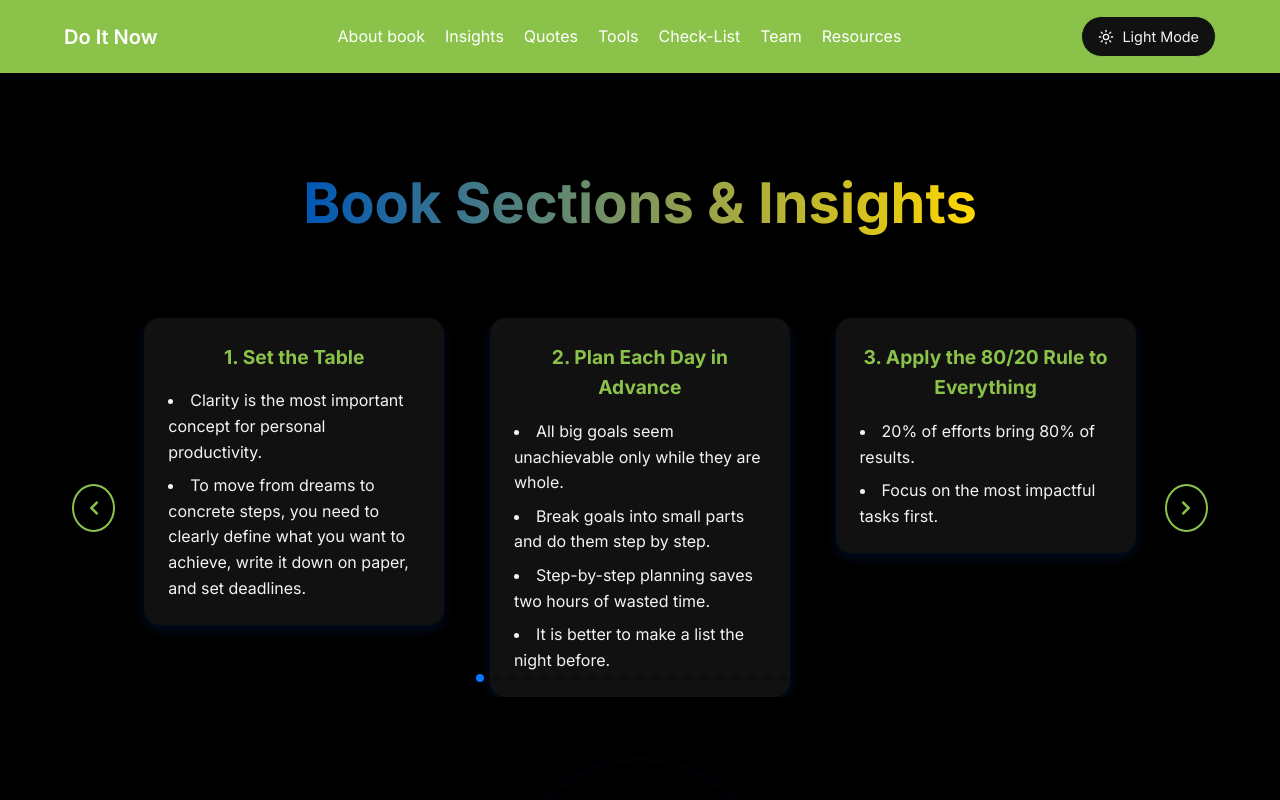
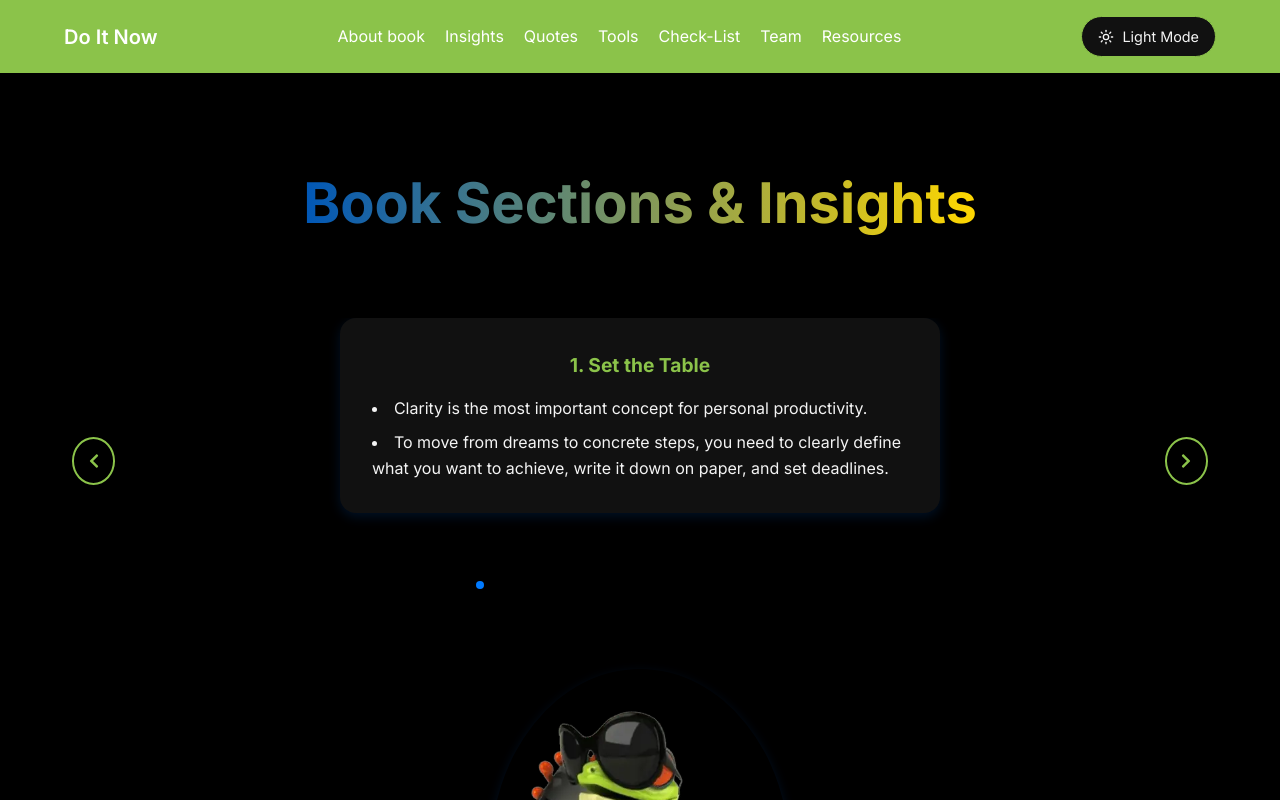
Before and after one commit to Ded-Goit/my-book-site, a Next.js app: page /insights in a window 1280 px wide. Shown: the top 800 px of the page. Built offline with nearby package versions, Linux system fonts and the light colour scheme.

Commit message:
edit insihts

```diff
--- a/app/globals.css
+++ b/app/globals.css
@@ -19,6 +19,8 @@
   --hover-text-dark: #1c1f23;
   --hover-scale: 1.05;
   --transition-base: 0.3s ease;
+  --pagination-bullet: #555; /* темніші смужки */
+  --pagination-bullet-active: var(--accent, #8bc34a); /* яскравий акцент */
 }
 
 /* Light theme overrides */
@@ -30,6 +32,8 @@ html.light {
 
   --card-bg: #fff;
   --card-shadow: rgba(0, 0, 0, 0.1);
+  --pagination-bullet: #ccc;
+  --pagination-bullet-active: var(--accent, #0057b7);
 }
 
 /* -------- RESET & BASE -------- */
--- a/app/insights/insights.module.css
+++ b/app/insights/insights.module.css
@@ -1,4 +1,5 @@
-/* Wrapper */
+/* -------- BASE -------- */
+
 .wrapper {
   padding: 2rem 1rem;
   display: flex;
@@ -40,6 +41,8 @@
 
 .swiperContainer {
   width: 100%;
+  position: relative; /* Щоб пагінація була відносно контейнера */
+  padding-bottom: 50px; /* Додаємо місце під пагінацію */
 }
 
 .slide {
@@ -50,13 +53,21 @@
 .slideCard {
   background: var(--card-bg, #fff);
   border-radius: 1rem;
-  padding: 1.5rem;
+  padding: 2rem;
   box-shadow: 0 4px 12px rgba(0, 87, 183, 0.2);
   display: flex;
   flex-direction: column;
   gap: 1rem;
-  max-width: 300px;
-  transition: transform 0.3s ease, box-shadow 0.3s ease;
+  width: 90%;
+  max-width: 600px;
+  transition: transform 0.3s ease, box-shadow 0.3s ease, width 0.3s ease;
+}
+
+@media (max-width: 768px) {
+  .slideCard {
+    width: 100%;
+    max-width: 100%;
+  }
 }
 
 .slideCard:hover {
@@ -76,6 +87,8 @@
   flex-direction: column;
   gap: 0.5rem;
 }
+
+/* -------- NAV BUTTONS -------- */
 
 .navButton {
   display: flex;
@@ -97,15 +110,37 @@
   transform: translateY(-4px);
 }
 
-/* Swiper pagination */
+/* Сховати стрілки на мобільних */
+@media (max-width: 768px) {
+  .navButton {
+    display: none;
+  }
+}
+
+/* -------- PAGINATION -------- */
+
+/* Пагінація завжди всередині .swiperContainer => позиція relative + padding-bottom */
+.swiperContainer .swiper-pagination {
+  bottom: 0; /* чітко внизу */
+}
+
 .swiper-pagination-bullet {
-  background: #ccc;
-  opacity: 1;
+  width: 24px;
+  height: 4px;
+  border-radius: 4px;
+  background: var(--pagination-bullet, #ccc);
+  opacity: 0.5;
+  transition: all 0.3s ease;
+  margin: 0 4px;
 }
 
 .swiper-pagination-bullet-active {
-  background: var(--accent, #0057b7);
+  opacity: 1;
+  background: var(--pagination-bullet-active, #0057b7);
+  width: 40px;
 }
+
+/* -------- FROG -------- */
 
 .frogImageWrapper {
   margin-top: 2rem;
--- a/app/insights/page.tsx
+++ b/app/insights/page.tsx
@@ -1,13 +1,4 @@
-/*"use client";
-
-import Image from "next/image";
-import styles from "./insights.module.css";
-import { Swiper, SwiperSlide } from "swiper/react";
-import { Navigation, Pagination } from "swiper/modules";
-import { useRef } from "react";
-import { FaChevronLeft, FaChevronRight } from "react-icons/fa";
-
-const sections = [
+/*const sections = [
   {
     number: 1,
     title: "Set the Table",
@@ -201,91 +192,16 @@ const sections = [
       "Real progress comes when you concentrate.",
     ],
   },
-];
-
-export default function MethodsPage() {
-  const prevRef = useRef(null);
-  const nextRef = useRef(null);
-
-  return (
-    <section className={styles.wrapper}>
-      <h1 className={styles.heading}>Book Sections & Insights</h1>
-
-      <div className={styles.navButtons}>
-        <button ref={prevRef} className={styles.navButton}>
-          <FaChevronLeft />
-        </button>
-        <button ref={nextRef} className={styles.navButton}>
-          <FaChevronRight />
-        </button>
-      </div>
-
-      <Swiper
-        modules={[Navigation, Pagination]}
-        spaceBetween={20}
-        loop={true}
-        navigation={{
-          prevEl: prevRef.current,
-          nextEl: nextRef.current,
-        }}
-        onInit={(swiper) => {
-          if (
-            swiper.params.navigation &&
-            typeof swiper.params.navigation !== "boolean"
-          ) {
-            swiper.params.navigation.prevEl = prevRef.current;
-            swiper.params.navigation.nextEl = nextRef.current;
-          }
-          swiper.navigation.init();
-          swiper.navigation.update();
-        }}
-        pagination={{ clickable: true }}
-        speed={600}
-        breakpoints={{
-          0: { slidesPerView: 1 },
-          768: { slidesPerView: 2 },
-          1200: { slidesPerView: 3 },
-        }}
-      >
-        {sections.map((section, i) => (
-          <SwiperSlide key={i}>
-            <div className={styles.slideCard}>
-              <div className={styles.cardHeader}>
-                <h3>
-                  {section.number}. {section.title}
-                </h3>
-              </div>
-              <ul>
-                {section.insights.map((insight, j) => (
-                  <li key={j}>{insight}</li>
-                ))}
-              </ul>
-            </div>
-          </SwiperSlide>
-        ))}
-      </Swiper>
-
-      <div className={styles.frogImageWrapper}>
-        <Image
-          src="/frogs/telefon_frog.webp"
-          alt="Telefon Frog"
-          width={300}
-          height={300}
-          className={styles.frogImage}
-          priority
-        />
-      </div>
-    </section>
-  );
-}*/
+];*/
 "use client";
 
 import Image from "next/image";
 import styles from "./insights.module.css";
 import { Swiper, SwiperSlide } from "swiper/react";
 import { Navigation, Pagination } from "swiper/modules";
-import { useRef } from "react";
 import { FaChevronLeft, FaChevronRight } from "react-icons/fa";
+import { useRef, useEffect } from "react";
+import type { Swiper as SwiperType } from "swiper";
 
 const sections = [
   {
@@ -486,6 +402,22 @@ const sections = [
 export default function MethodsPage() {
   const prevRef = useRef<HTMLButtonElement | null>(null);
   const nextRef = useRef<HTMLButtonElement | null>(null);
+  const swiperRef = useRef<SwiperType | null>(null);
+
+  useEffect(() => {
+    if (
+      swiperRef.current &&
+      swiperRef.current.params.navigation &&
+      typeof swiperRef.current.params.navigation !== "boolean"
+    ) {
+      swiperRef.current.params.navigation.prevEl = prevRef.current;
+      swiperRef.current.params.navigation.nextEl = nextRef.current;
+
+      swiperRef.current.navigation.destroy();
+      swiperRef.current.navigation.init();
+      swiperRef.current.navigation.update();
+    }
+  }, []);
 
   return (
     <section className={styles.wrapper}>
@@ -498,29 +430,14 @@ export default function MethodsPage() {
 
         <Swiper
           modules={[Navigation, Pagination]}
-          spaceBetween={20}
+          slidesPerView={1}
+          centeredSlides={true}
+          spaceBetween={40}
           loop={true}
-          navigation={{
-            prevEl: prevRef.current,
-            nextEl: nextRef.current,
-          }}
-          onInit={(swiper) => {
-            if (
-              swiper.params.navigation &&
-              typeof swiper.params.navigation !== "boolean"
-            ) {
-              swiper.params.navigation.prevEl = prevRef.current;
-              swiper.params.navigation.nextEl = nextRef.current;
-            }
-            swiper.navigation.init();
-            swiper.navigation.update();
-          }}
           pagination={{ clickable: true }}
           speed={600}
-          breakpoints={{
-            0: { slidesPerView: 1 },
-            768: { slidesPerView: 2 },
-            1200: { slidesPerView: 3 },
+          onSwiper={(swiper) => {
+            swiperRef.current = swiper;
           }}
           className={styles.swiperContainer}
         >
```
